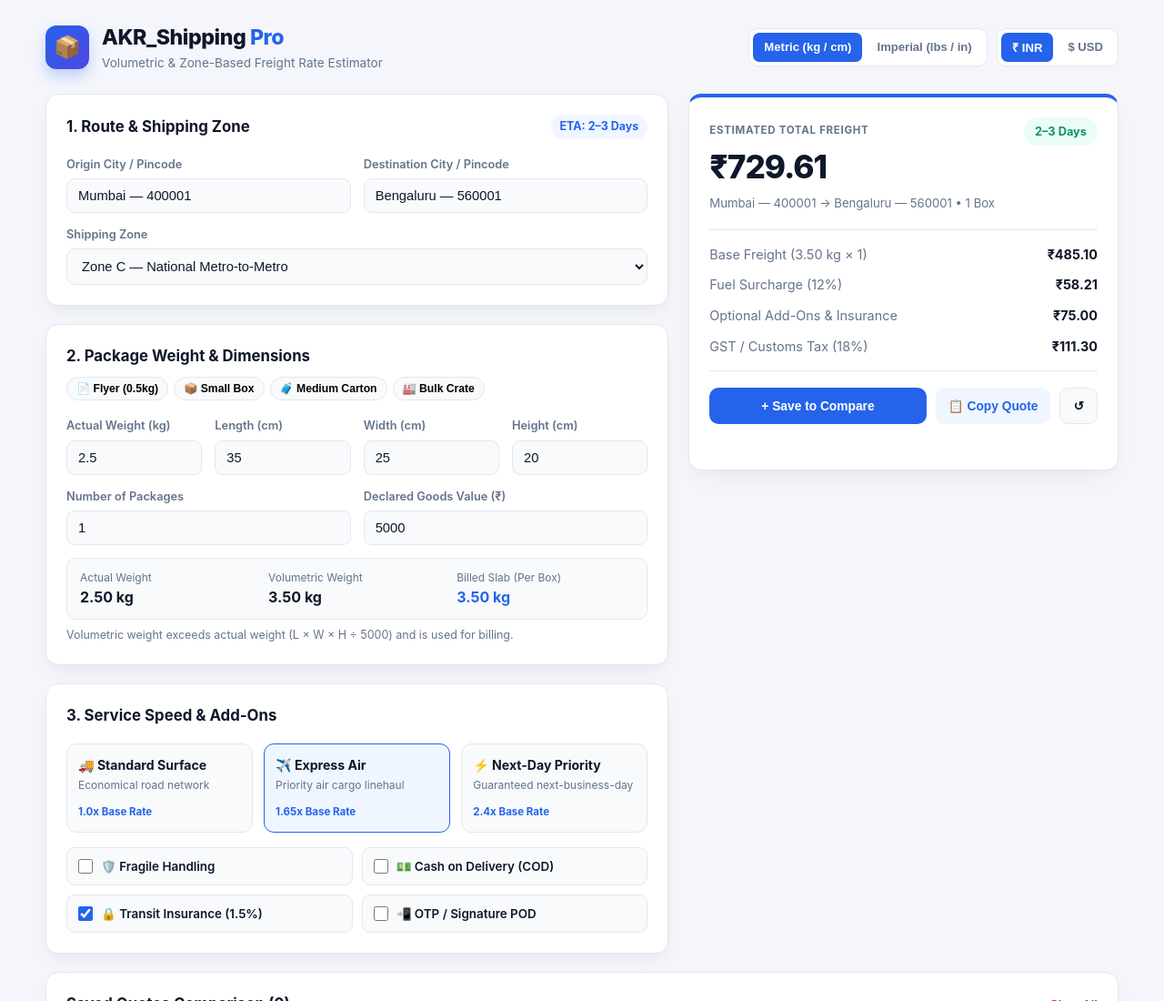
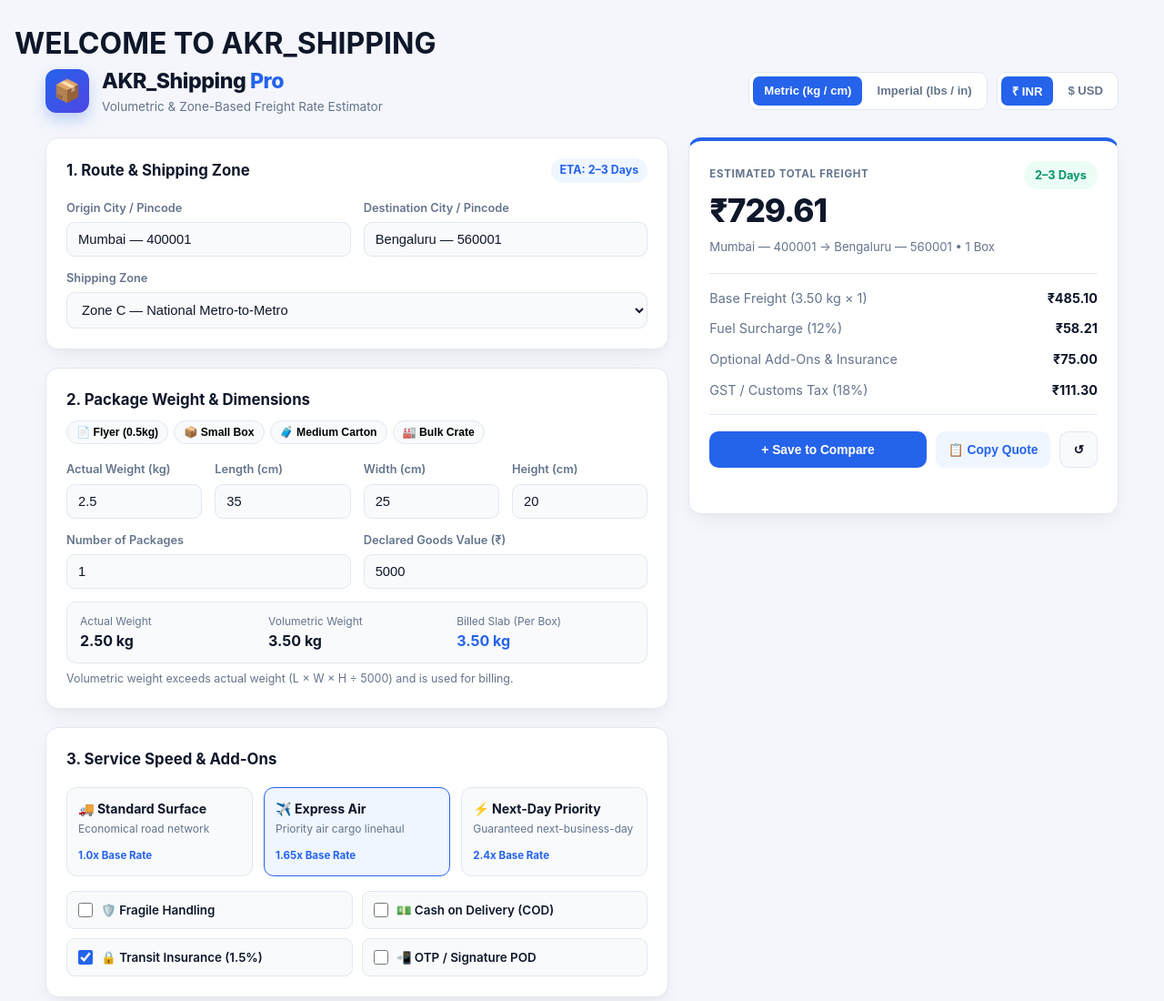
Before and after one commit to AmanSIR07/Shipping-Calculator, a plain HTML site: page index.html in a window 1280 px wide. Shown: the top 1100 px of the page at 91% size. Drawn offline with Linux system fonts and the light colour scheme.

Commit message:
changes in html file

```diff
--- a/index.html
+++ b/index.html
@@ -7,6 +7,7 @@
   <link rel="stylesheet" href="style.css" />
 </head>
 <body>
+  <h1>WELCOME TO AKR_SHIPPING</h1>
   <div class="app-shell">
     <!-- Top Header -->
     <header class="topbar">
```
